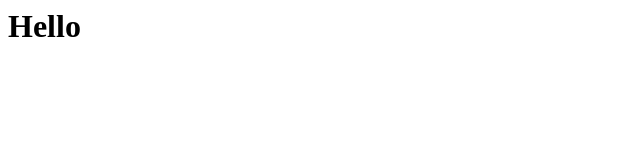
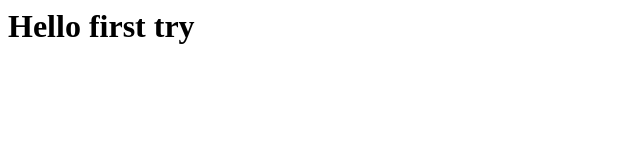
Before and after one commit to NADINELAADHARI/skills-code-with-codespaces, a plain HTML site: page index.html in a window 1280 px wide. Shown: the whole page, without its empty margins (0-640 px from the left). Drawn offline with Linux system fonts and the light colour scheme.

Commit message:
adding hello first try

```diff
--- a/index.html
+++ b/index.html
@@ -1,3 +1,3 @@
 <html>
-  <h1>Hello</h1>
+  <h1>Hello first try</h1>
 </html>
```
